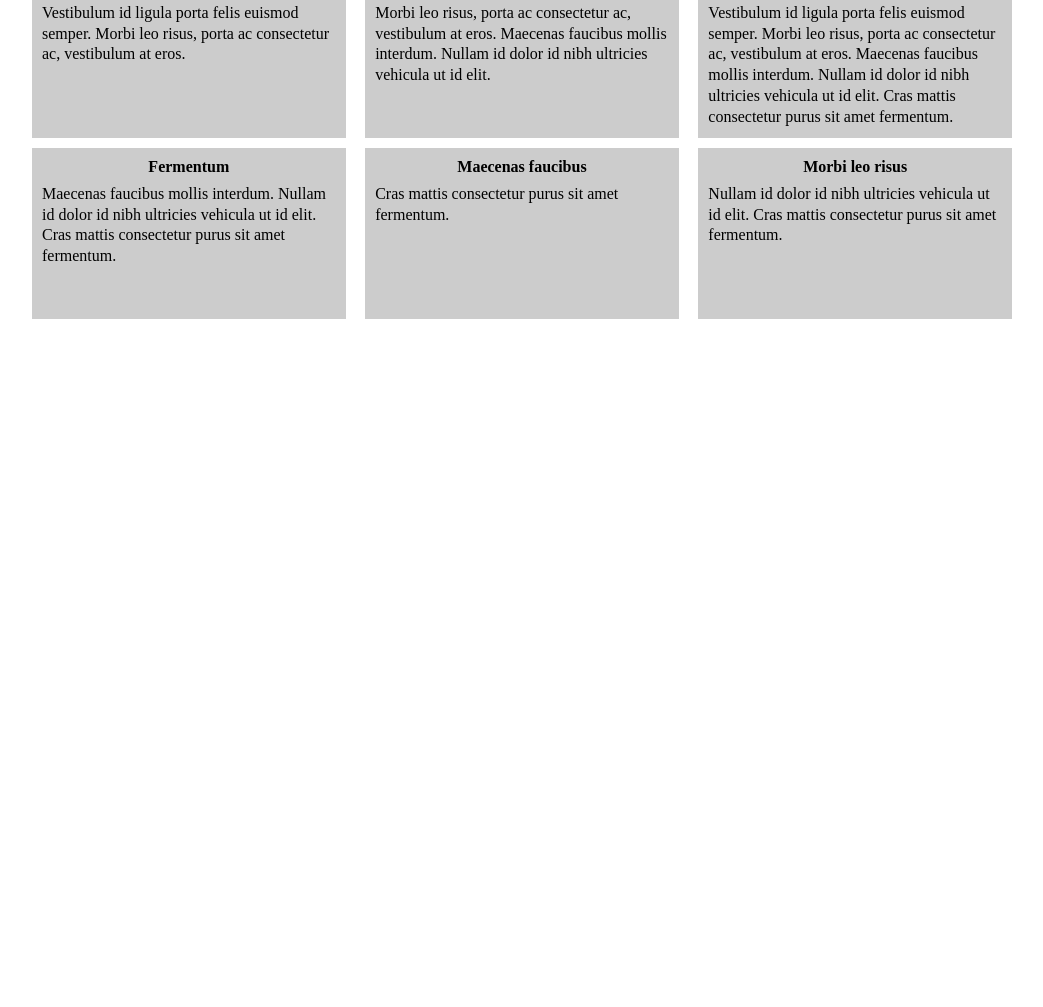
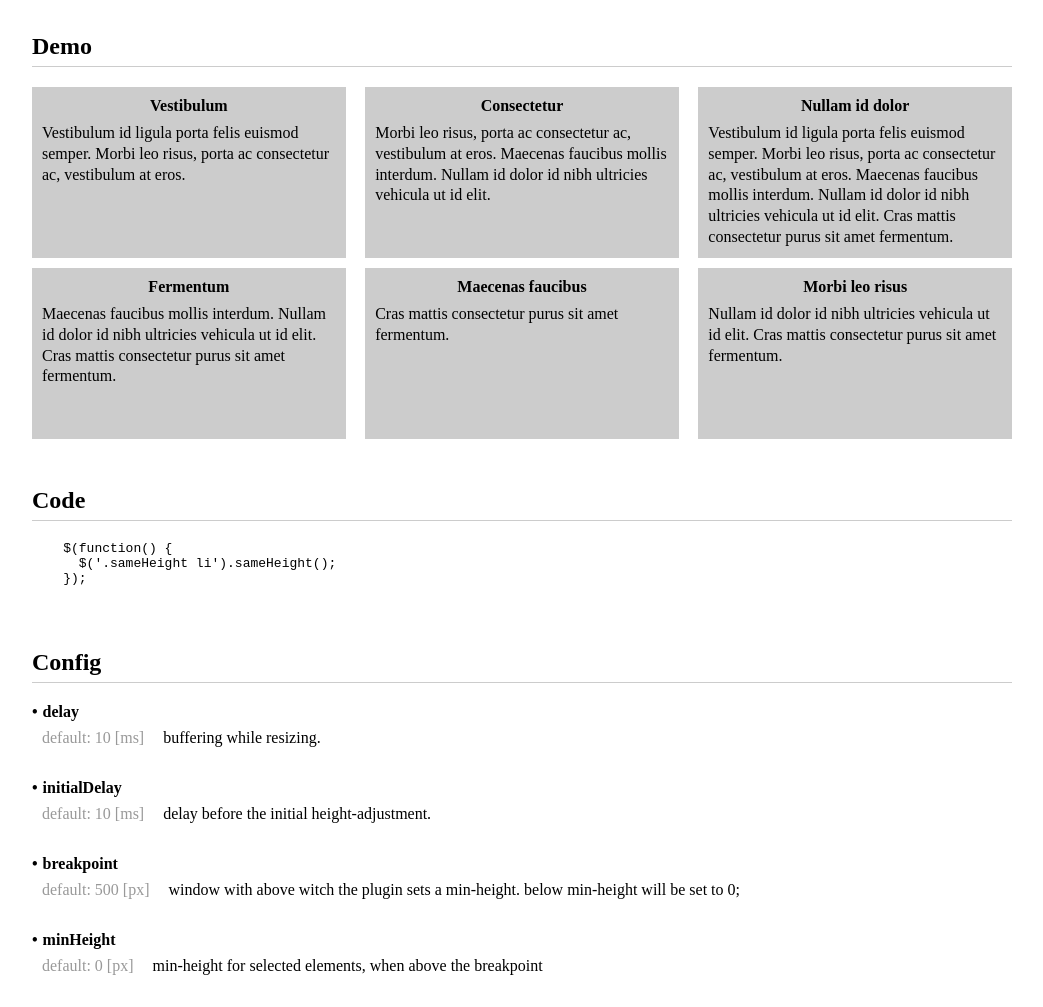
Before and after one commit to dirkpeter/jquery.sameHeight, a website: page index.html in a window 1280 px wide. Shown: the part 100-1107 px from the top of the page, without its empty margins (118-1161 px from the left). Before the commit the page ends 800 px from the top, so only its background shows below. Drawn offline with nearby package versions, Linux system fonts and the light colour scheme.

Commit message:
minor adjustments, demo & info

```diff
--- a/index.html
+++ b/index.html
@@ -15,14 +15,31 @@
       max-width: 1000px;
     }
 
+    section + section {
+      margin-top: 3em;
+    }
+
     h1 {
       text-align: center;
+      font-size: 2em;
+      margin-top: 1.5em;
+    }
+
+    h2 {
+      border-bottom: 1px solid #ccc;
+      padding-bottom: .25em;
     }
 
     ul {
       list-style-type: none;
       margin: 0;
       padding: 0;
+    }
+
+    ul:after {
+      content:'';
+      display: block;
+      clear: both;
     }
 
     li {
@@ -42,6 +59,26 @@
     p {
       margin: 0;
       line-height: 1.3em;
+    }
+
+    dt {
+      font-weight: bold;
+    }
+
+    dt:before {
+      content: '•';
+      margin-right: 5px;
+    }
+
+    dd {
+      margin: .5em 0 2em;
+      padding-left: 10px;
+    }
+
+    .default {
+      display: inline-block;
+      color: #999;
+      margin-right: 15px;
     }
 
     @media (min-width: 500px) {
@@ -107,6 +144,7 @@
 </section>
 
 <section>
+  <h2>Demo</h2>
   <ul class="sameHeight">
     <li>
       <header>Vestibulum</header>
@@ -145,6 +183,41 @@
   </ul>
 </section>
 
+<section>
+  <h2>Code</h2>
+  <pre>
+    $(function() {
+      $('.sameHeight li').sameHeight();
+    });
+  </pre>
+</section>
+
+<section>
+  <h2>Config</h2>
+  <dl>
+    <dt>delay</dt>
+    <dd>
+      <span class="default">default: 10 [ms]</span> buffering while resizing.
+    </dd>
+
+    <dt>initialDelay</dt>
+    <dd>
+      <span class="default">default: 10 [ms]</span> delay before the initial height-adjustment.
+    </dd>
+
+    <dt>breakpoint</dt>
+    <dd>
+      <span class="default">default: 500 [px]</span> window with above witch the plugin sets a min-height. below
+      min-height will be set to 0;
+    </dd>
+
+    <dt>minHeight</dt>
+    <dd>
+      <span class="default">default: 0 [px]</span> min-height for selected elements, when above the breakpoint
+    </dd>
+  </dl>
+</section>
+
 <script src="lib/jquery/dist/jquery.min.js"></script>
 <script src="src/jQuery.sameHeight.js"></script>
 <script>
--- a/src/jQuery.sameHeight.js
+++ b/src/jQuery.sameHeight.js
@@ -10,7 +10,7 @@
           delay:        10,
           initialDelay: 10,
           breakpoint:   500,
-          minHeight:    100
+          minHeight:    0
         }, options),
       $win = $(window),
       $this = $(this);
```
